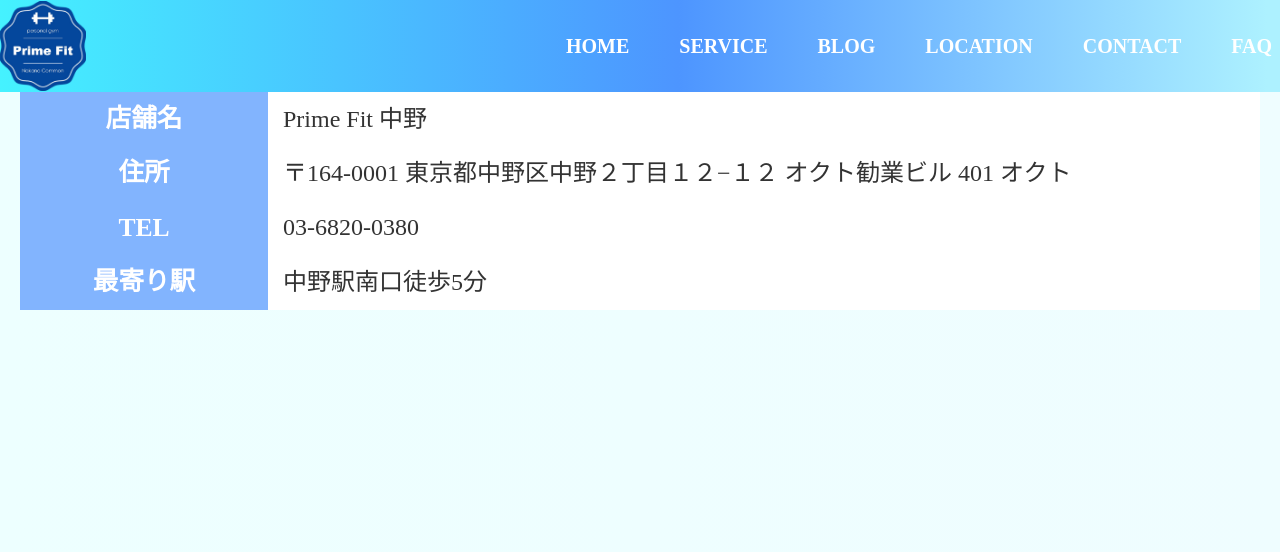
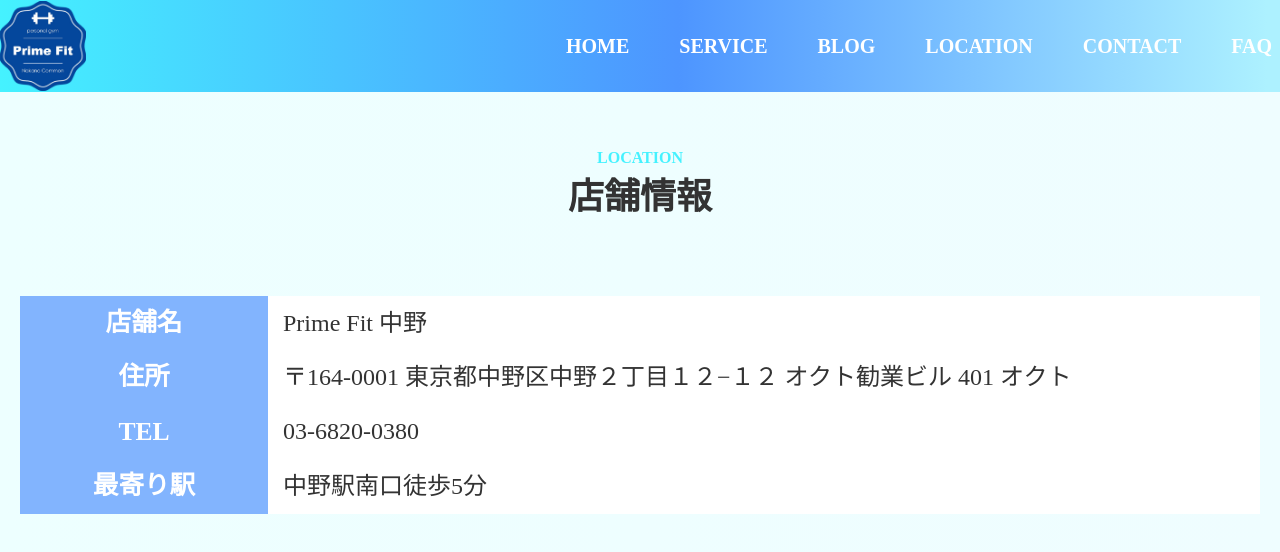
Before and after one commit to saitoshi/nakanoPrimeFit2, a Next.js app in the folder src/: page /location in a window 1280 px wide. Shown: the top 552 px of the page. Built offline with nearby package versions, Linux system fonts and the light colour scheme.

Commit message:
dev - modified the location page

```diff
--- a/src/app/location/page.tsx
+++ b/src/app/location/page.tsx
@@ -4,6 +4,10 @@ export default function Location() {
   return (
     <div>
       <div className='pageContainer'>
+        <h2>
+          <p className='subHeader'>LOCATION</p>
+          <p className='mainHeader'>店舗情報</p>
+        </h2>
         <LocationCard />
       </div>
     </div>
--- a/src/app/page.tsx
+++ b/src/app/page.tsx
@@ -95,6 +95,7 @@ export default function Home() {
                 1998年生まれ　都内の大手パーソナルジムで店舗責任者として多くの人のカラダ作りに関わる
                 2021年7月PrimeFitを設立　お客様１人１人のニーズに合わせた健康的なボディメイクの指導を行っている。
               </p>
+              <br />
               <h3>オーナーから一言</h3>
               <p>
                 もともとガリガリだった私が、高トレと出会ったのは高校時代のラグビー
```
